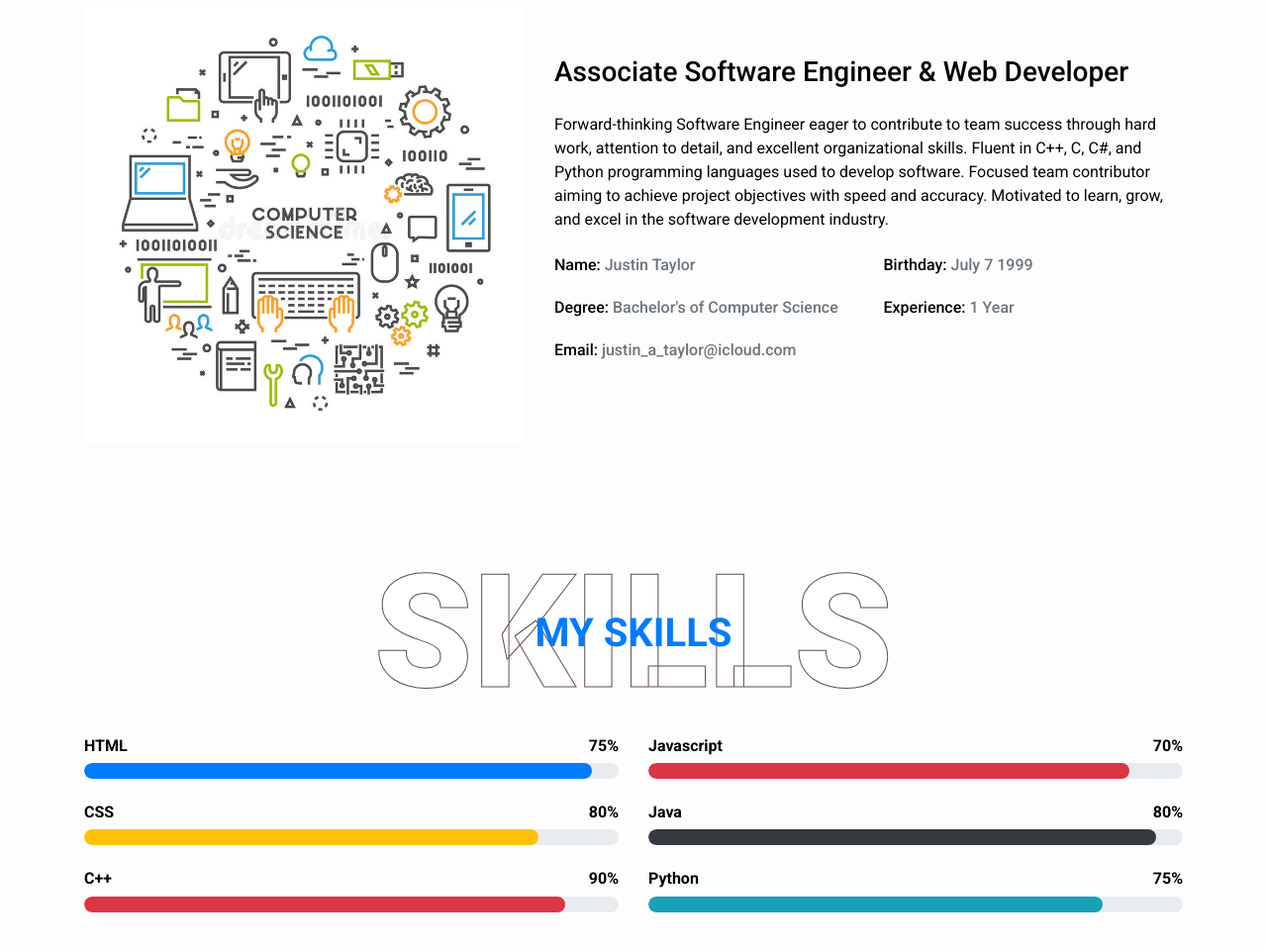
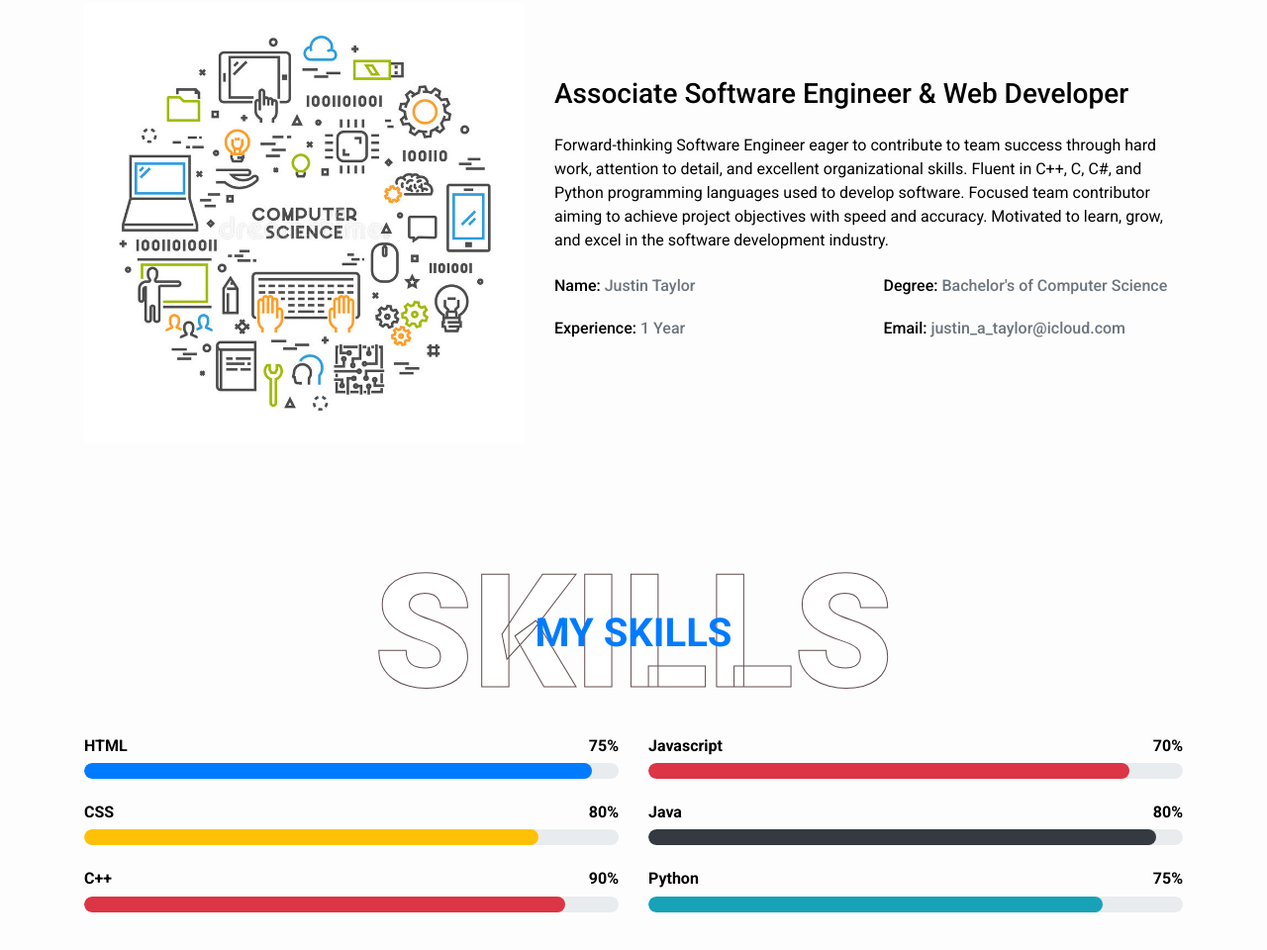
Before and after one commit to jtaylor81234/jtaylor81234.github.io, a plain HTML site: page index.html in a window 1280 px wide. Shown: the part 1093-2053 px from the top of the page at 99% size. Drawn offline with nearby package versions, Linux system fonts and the light colour scheme.

Commit message:
remove birthday

```diff
--- a/index.html
+++ b/index.html
@@ -88,7 +88,7 @@
                     <p>Forward-thinking Software Engineer eager to contribute to team success through hard work, attention to detail, and excellent organizational skills. Fluent in C++, C, C#, and Python programming languages used to develop software. Focused team contributor aiming to achieve project objectives with speed and accuracy. Motivated to learn, grow, and excel in the software development industry.</p>
                     <div class="row mb-3">
                         <div class="col-sm-6 py-2"><h6>Name: <span class="text-secondary">Justin Taylor</span></h6></div>
-                        <div class="col-sm-6 py-2"><h6>Birthday: <span class="text-secondary">July 7 1999</span></h6></div>
+                       <!-- <div class="col-sm-6 py-2"><h6>Birthday: <span class="text-secondary">July 7 1999</span></h6></div> -->
                         <div class="col-sm-6 py-2"><h6>Degree: <span class="text-secondary">Bachelor's of Computer Science</span></h6></div>
                         <div class="col-sm-6 py-2"><h6>Experience: <span class="text-secondary">1 Year</span></h6></div>
                         <div class="col-sm-6 py-2"><h6>Email: <span class="text-secondary">justin_a_taylor@icloud.com</span></h6></div>
```
